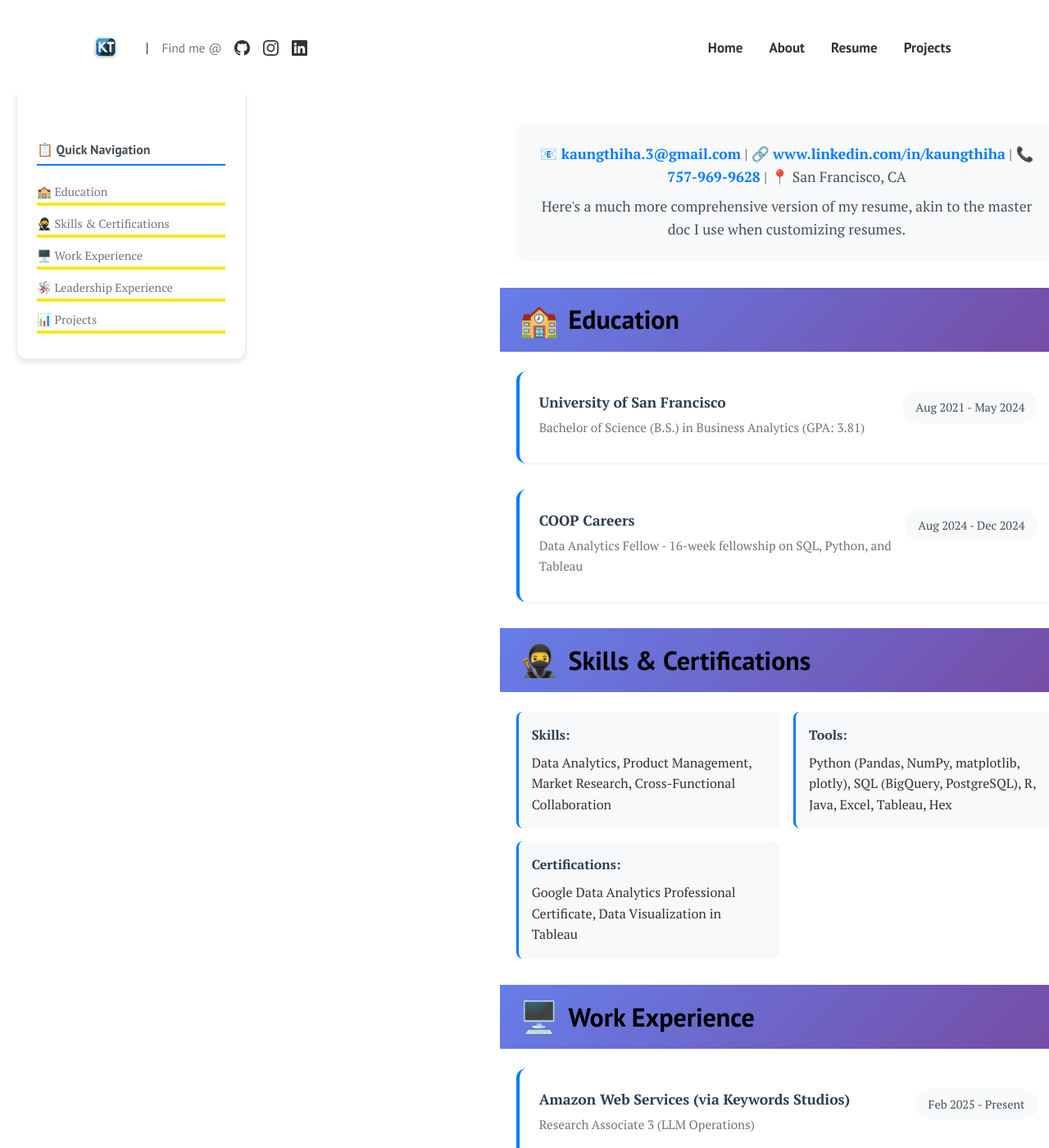
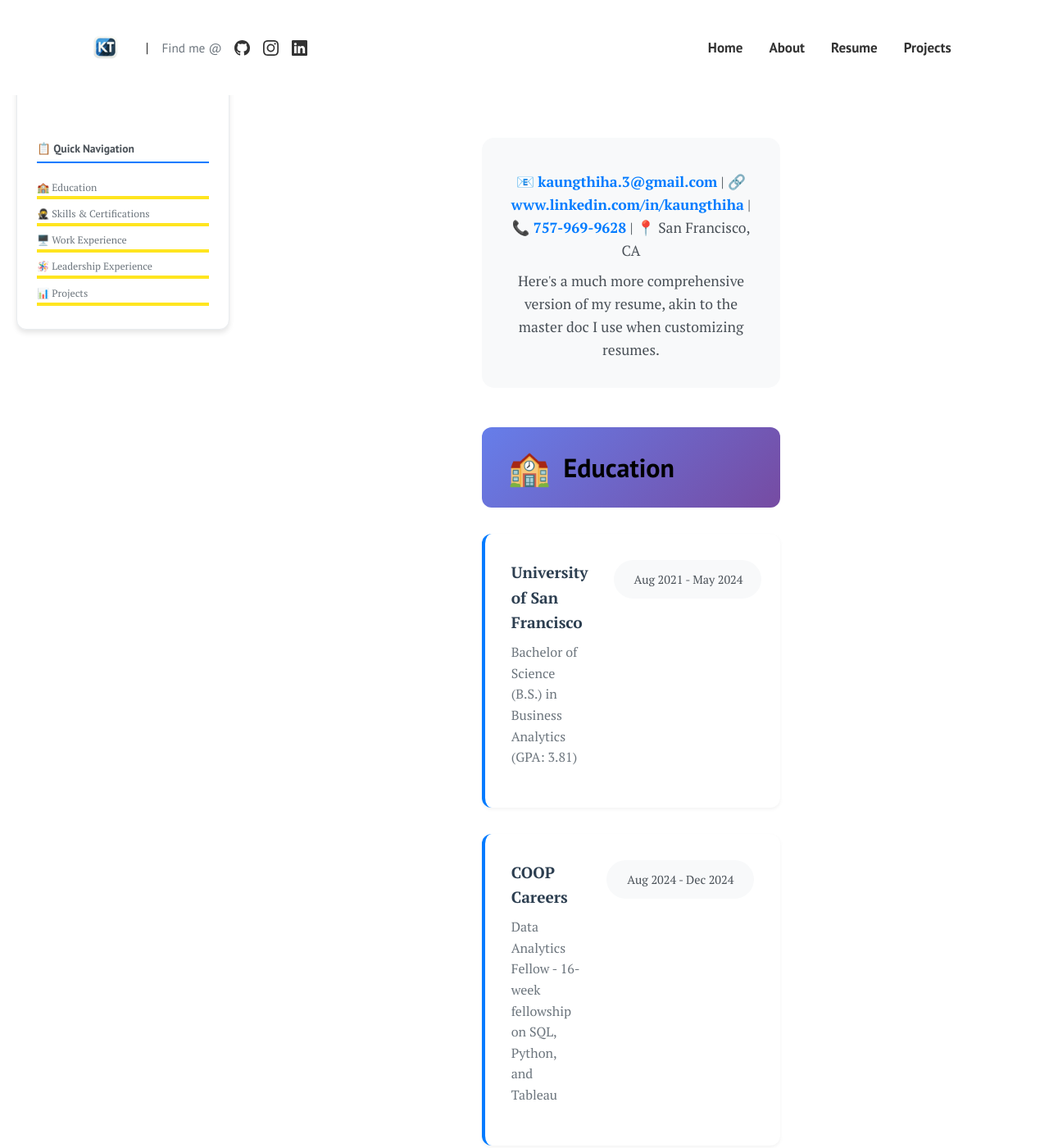
Before and after one commit to kaungthiha/kaungthiha.github.io, a Jekyll site: the page built from pages/resume.html, in a window 1280 px wide and 1400 px high. Shown: the whole window at 82% size. Built offline with Jekyll 4.4.1, drawn with Linux system fonts in a browser that asks for light colours; some of the changed text lies outside the part shown.

Commit message:
Update resume.html

```diff
--- a/pages/resume.html
+++ b/pages/resume.html
@@ -6,15 +6,15 @@
 <style>
     .resume-container {
       max-width: 100%;
-      margin: 0 auto;
+      margin: 0;
       font-size: 16px;
       line-height: 1.6;
-      padding: 2px;
+      padding: 20px;
     }
 
     .resume-content {
-      max-width: 1200px;
-      margin: 0 auto;
+      max-width: 100%;
+      margin: 0;
     }
 
     h2, h3, h4 {
@@ -26,12 +26,12 @@
       position: fixed;
       top: 100px;
       left: 20px;
-      width: 280px;
+      width: 260px;
       padding: 1.5rem;
       border: 1px solid #e9ecef;
       border-radius: 12px;
       background-color: #ffffff;
-      font-size: 0.9em;
+      font-size: 0.85em;
       line-height: 1.6;
       z-index: 1000;
       box-shadow: 0 4px 6px rgba(0, 0, 0, 0.1);
@@ -39,7 +39,7 @@
 
     .fixed-easy-nav h3 {
       color: #495057;
-      font-size: 1.1em;
+      font-size: 1em;
       margin-bottom: 1rem;
       border-bottom: 2px solid #007bff;
       padding-bottom: 0.5rem;
@@ -52,7 +52,7 @@
     }
 
     .fixed-easy-nav li {
-      margin-bottom: 0.5rem;
+      margin-bottom: 0.4rem;
     }
 
     .fixed-easy-nav a {
@@ -60,7 +60,8 @@
       text-decoration: none;
       transition: color 0.3s ease;
       display: block;
-      padding: 0.25rem 0;
+      padding: 0.2rem 0;
+      font-size: 0.9em;
     }
 
     .fixed-easy-nav a:hover {
@@ -69,18 +70,17 @@
     }
 
     .content-area {
-      margin-left: 320px;
-      padding: 0 20px;
-      width: calc(100%);
+      margin-left: 280px;
+      padding: 0;
+      width: calc(100% - 300px);
     }
 
     /* Mobile compatibility */
     @media (max-width: 1200px) {
       .fixed-easy-nav {
         position: static;
-        width: auto;
+        width: 100%;
         margin-bottom: 2rem;
-        max-width: 100%;
       }
 
       .content-area {
@@ -99,49 +99,54 @@
       justify-content: space-between;
       align-items: flex-start;
       margin-bottom: 2rem;
-      padding: 1.5rem;
+      padding: 2rem;
       background: #ffffff;
       border-radius: 12px;
       box-shadow: 0 2px 4px rgba(0, 0, 0, 0.05);
       border-left: 4px solid #007bff;
+      width: 100%;
     }
 
     .entry-details {
       flex: 1;
-      margin-right: 1rem;
+      margin-right: 2rem;
+      width: 100%;
     }
 
     .entry-title {
       font-weight: 700;
-      font-size: 1.1em;
+      font-size: 1.2em;
       color: #2c3e50;
-      margin-bottom: 0.25rem;
+      margin-bottom: 0.5rem;
     }
 
     .entry-subtitle {
-      font-size: 0.95em;
+      font-size: 1em;
       color: #6c757d;
-      margin-bottom: 0.5rem;
+      margin-bottom: 1rem;
     }
 
     .entry-dates {
       font-size: 0.9em;
       color: #495057;
       background: #f8f9fa;
-      padding: 0.5rem 1rem;
-      border-radius: 20px;
+      padding: 0.75rem 1.5rem;
+      border-radius: 25px;
       white-space: nowrap;
       font-weight: 500;
+      min-width: 180px;
+      text-align: center;
     }
 
     .section-header {
       background: linear-gradient(135deg, #667eea 0%, #764ba2 100%);
       color: white;
-      padding: 1rem 1.5rem;
-      margin: 2rem -20px 1.5rem -20px;
-      border-radius: 0;
-      font-size: 1.3em;
+      padding: 1.5rem 2rem;
+      margin: 3rem 0 2rem 0;
+      border-radius: 12px;
+      font-size: 1.4em;
       font-weight: 600;
+      width: 100%;
     }
 
     .section-header h2 {
@@ -151,48 +156,52 @@
     }
 
     .section-icon {
-      margin-right: 0.75rem;
-      font-size: 1.2em;
+      margin-right: 1rem;
+      font-size: 1.3em;
     }
 
     .skills-grid {
       display: grid;
-      grid-template-columns: repeat(auto-fit, minmax(250px, 1fr));
-      gap: 1rem;
-      margin: 1.5rem 0;
+      grid-template-columns: repeat(auto-fit, minmax(350px, 1fr));
+      gap: 1.5rem;
+      margin: 2rem 0;
+      width: 100%;
     }
 
     .skill-item {
       background: #f8f9fa;
-      padding: 1rem;
-      border-radius: 8px;
-      border-left: 3px solid #007bff;
+      padding: 1.5rem;
+      border-radius: 12px;
+      border-left: 4px solid #007bff;
+      width: 100%;
     }
 
     .skill-item strong {
       color: #2c3e50;
       display: block;
-      margin-bottom: 0.5rem;
+      margin-bottom: 0.75rem;
+      font-size: 1.1em;
     }
 
     hr {
       border: none;
-      height: 2px;
+      height: 3px;
       background: linear-gradient(135deg, #667eea 0%, #764ba2 100%);
-      margin: 3rem 0;
-      border-radius: 1px;
+      margin: 4rem 0;
+      border-radius: 2px;
     }
 
     .contact-info {
       background: #f8f9fa;
-      padding: 1.5rem;
-      border-radius: 12px;
-      margin-bottom: 2rem;
+      padding: 2rem;
+      border-radius: 15px;
+      margin-bottom: 3rem;
       text-align: center;
+      width: 100%;
     }
 
     .contact-info p {
-      margin: 0;
+      margin: 0.5rem 0;
       font-size: 1.1em;
       color: #495057;
     }
@@ -323,9 +332,8 @@
           <div class="entry-title">USF Information Technology Services</div>
           <div class="entry-subtitle">Salesforce Product Administrator</div>
           <ul class="mt-3">
-            <li>Supervised Salesforce operations for 10,000+ users by creating and monitoring Tableau dashboards and restructuring database objects to ensure data health and track key performance indicators</li>
-            <li>Reconfigured 200 Salesforce accounts, resulting in a 33% decrease in license costs, saving $2000 biannually</li>
-            <li>Established project alignment, leading cross-functional Agile meetings as Scrum master for 10 developers and analysts, refining user stories, driving acceptance testing and managing product backlogs</li>
+            <li>Administered Salesforce for 10,000+ users, optimizing CRM database objects to reduce license costs by 33%</li>
+            <li>Established shared business alignment, leading cross-functional Agile meetings as Scrum master for 10 developers and analysts, refining user stories, driving user acceptance testing and managing backlogs in Jira</li>
           </ul>
         </div>
         <div class="entry-dates">May 2022 - Dec 2023</div>
@@ -372,39 +380,21 @@
       <div class="entry">
         <div class="entry-details">
           <div class="entry-title">Retailer Performance Analysis</div>
+          <div class="entry-subtitle">Leveraging R for retailer process improvement and inventory strategy</div>
           <ul class="mt-2">
-            <li>Analyzed 500,000+ transactions using R, employing time series forecasting to predict seasonality</li>
-            <li>Created an R Shiny dashboard for stakeholders to visualize seasonal trends and improve inventory strategies</li>
+            <li>Analyzed 500,000+ transactions using R, implementing time series forecasting to identify and predict seasonality</li>
+            <li>Developed R Shiny dashboard for stakeholders to visualize seasonal trends and adjust inventory strategies</li>
           </ul>
         </div>
       </div>
 
       <div class="entry">
         <div class="entry-details">
-          <div class="entry-title">CFA Institute Research Challenge</div>
+          <div class="entry-title">Airbnb Location Breakdown</div>
+          <div class="entry-subtitle">Data-driven investment strategy for Airbnbs using Python and Tableau</div>
           <ul class="mt-2">
-            <li>Built financial models (DCF, market multiples) and presented to CFA charterholders, placing 5th in NorCal</li>
-            <li>Conducted Monte Carlo simulations in Python with 10,000 trials to stress-test assumptions</li>
-          </ul>
-        </div>
-      </div>
-
-      <div class="entry">
-        <div class="entry-details">
-          <div class="entry-title">Bitcoin Volatility Analysis</div>
-          <ul class="mt-2">
-            <li>Built a GARCH(1,1) model to forecast Bitcoin's 60-day volatility with stationarity tests to ensure validity</li>
-            <li>Calculated 95% Value at Risk (VaR) of -5.92% to better understand portfolio losses during market fluctuations</li>
-          </ul>
-        </div>
-      </div>
-
-      <div class="entry">
-        <div class="entry-details">
-          <div class="entry-title">Airbnb Location Analysis</div>
-          <ul class="mt-2">
-            <li>Analyzed 13,000+ Airbnb properties using Python (PyTorch, matplotlib) to evaluate rental prices and occupancy</li>
-            <li>Applied NLP to customer reviews, identifying key factors influencing property ratings</li>
+            <li>Applied PyTorch Forecasting and matplotlib to explore rental prices and occupancy rates for 13,000+ Airbnbs</li>
+            <li>Implemented NLP techniques to analyze customer reviews and identify factors increasing booking conversion</li>
           </ul>
         </div>
       </div>
```
Also changed, not shown: other parts of pages/resume.html (+2 -2 lines).
